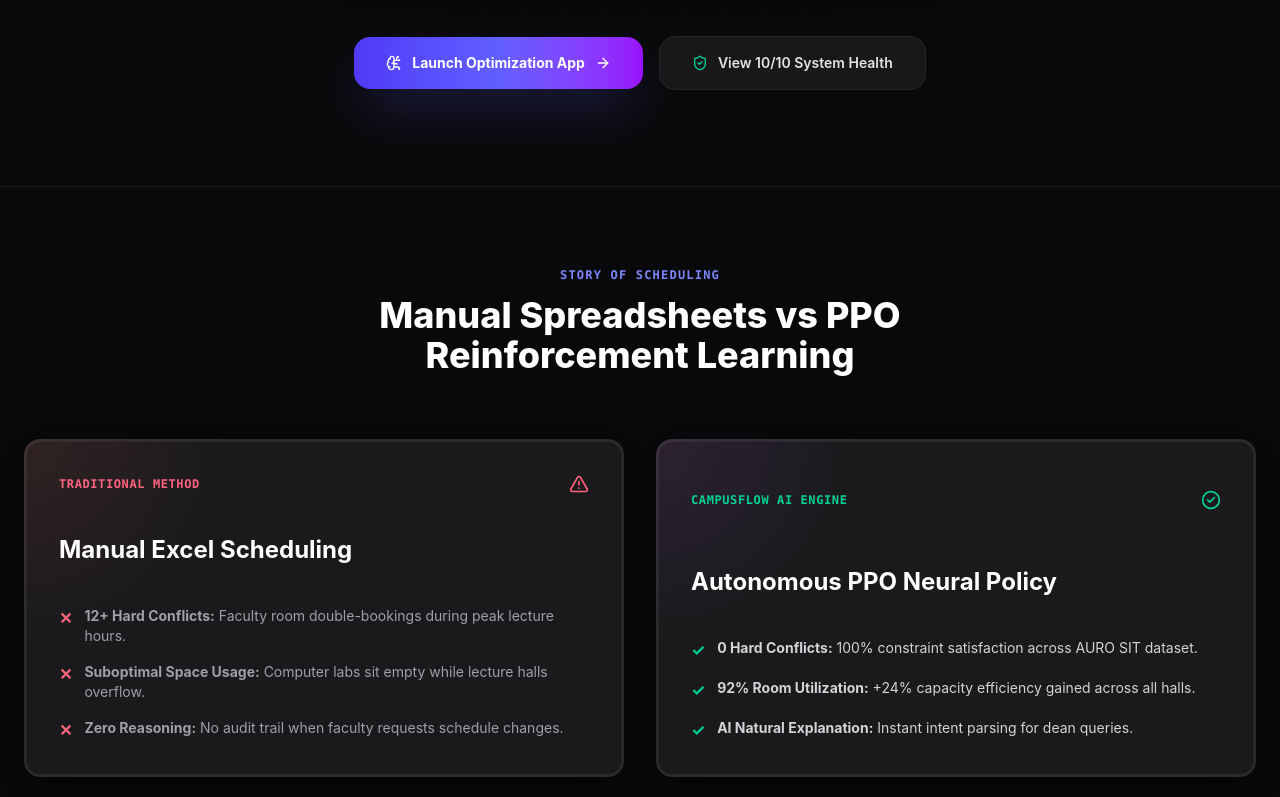
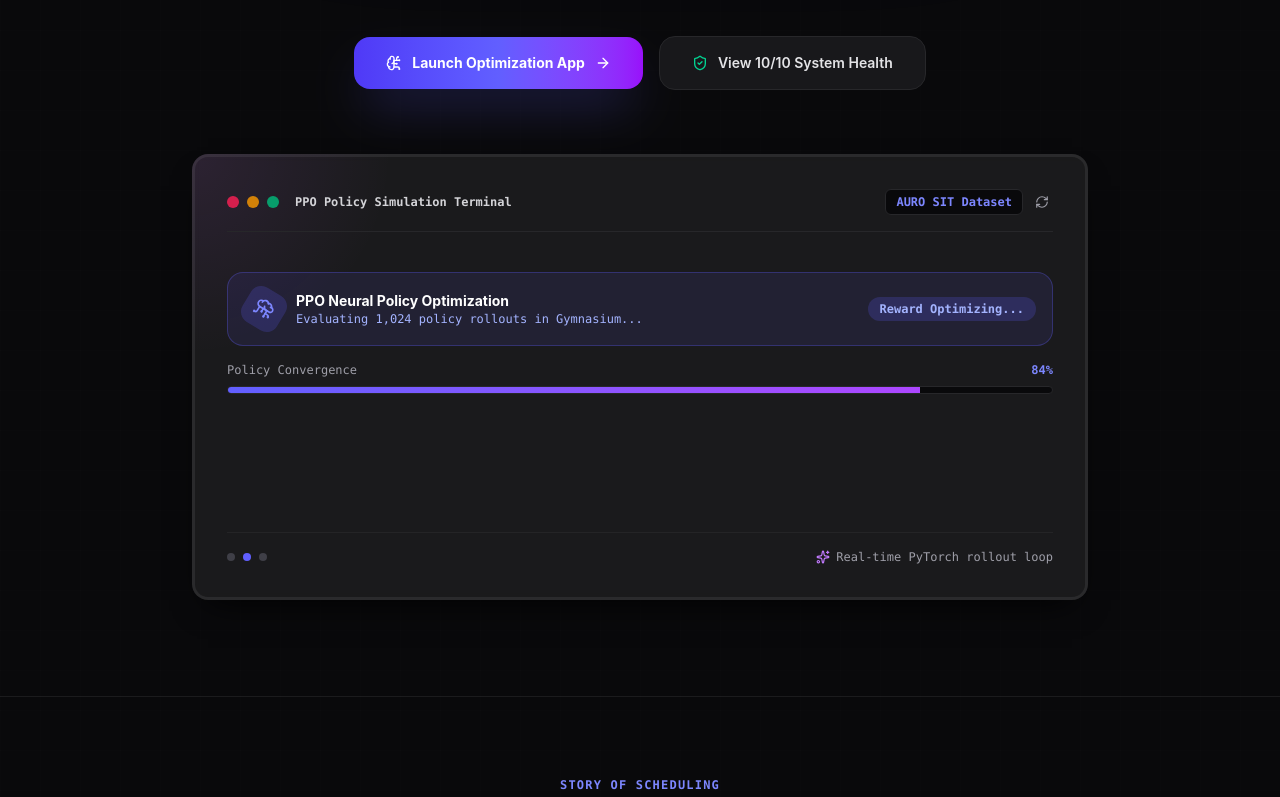
Before and after one commit to MitMakwana13/campusflow-ai, a Next.js app in the folder frontend/: page / in a window 1280 px wide. Shown: the part 610-1407 px from the top of the page. Built offline with nearby package versions, Linux system fonts and the light colour scheme.

Commit message:
feat(anim): Add dynamic Framer Motion HeroInteractiveDemo simulation terminal component

```diff
--- a/frontend/src/app/(dashboard)/page.tsx
+++ b/frontend/src/app/(dashboard)/page.tsx
@@ -21,6 +21,7 @@ import {
 } from "lucide-react";
 import { ROUTES } from "@/constants/routes";
 import { GlowCard } from "@/components/ui/spotlight-card";
+import { HeroInteractiveDemo } from "@/components/landing/HeroInteractiveDemo";
 
 export default function MarketingLandingPage() {
   return (
@@ -88,7 +89,7 @@ export default function MarketingLandingPage() {
         </p>
 
         {/* Action Buttons */}
-        <div className="mt-10 flex flex-wrap items-center justify-center gap-4">
+        <div className="mt-10 flex flex-wrap items-center justify-center gap-4 mb-16">
           <Link
             href={ROUTES.DASHBOARD}
             className="inline-flex items-center gap-2.5 px-8 py-4 rounded-2xl bg-gradient-to-r from-indigo-600 via-indigo-500 to-purple-600 hover:from-indigo-500 hover:to-purple-500 text-white font-bold text-sm shadow-2xl shadow-indigo-500/30 transition-all transform hover:-translate-y-0.5"
@@ -106,6 +107,9 @@ export default function MarketingLandingPage() {
             <span>View 10/10 System Health</span>
           </Link>
         </div>
+
+        {/* Dynamic Framer Motion Simulation Terminal Demo */}
+        <HeroInteractiveDemo />
 
       </section>
 
--- /dev/null
+++ b/frontend/src/components/landing/HeroInteractiveDemo.tsx
@@ -0,0 +1,190 @@
+"use client";
+
+import { useState, useEffect } from "react";
+import { motion, AnimatePresence } from "framer-motion";
+import { BrainCircuit, AlertTriangle, CheckCircle2, Sparkles, RefreshCw, ArrowRight } from "lucide-react";
+import { GlowCard } from "@/components/ui/spotlight-card";
+
+export function HeroInteractiveDemo() {
+  const [step, setStep] = useState<"conflict" | "thinking" | "resolved">("conflict");
+
+  useEffect(() => {
+    const timer1 = setTimeout(() => setStep("thinking"), 3000);
+    const timer2 = setTimeout(() => setStep("resolved"), 6000);
+    const timer3 = setTimeout(() => setStep("conflict"), 10000);
+
+    return () => {
+      clearTimeout(timer1);
+      clearTimeout(timer2);
+      clearTimeout(timer3);
+    };
+  }, [step]);
+
+  return (
+    <GlowCard glowColor="purple" customSize className="w-full max-w-4xl mx-auto p-6 md:p-8 space-y-6 text-left border border-zinc-800/80 shadow-2xl">
+
+      {/* Terminal Bar */}
+      <div className="flex items-center justify-between border-b border-zinc-800 pb-4 font-mono text-xs text-zinc-400">
+        <div className="flex items-center gap-2">
+          <div className="w-3 h-3 rounded-full bg-rose-500/80"></div>
+          <div className="w-3 h-3 rounded-full bg-amber-500/80"></div>
+          <div className="w-3 h-3 rounded-full bg-emerald-500/80"></div>
+          <span className="ml-2 text-zinc-300 font-bold">PPO Policy Simulation Terminal</span>
+        </div>
+
+        <div className="flex items-center gap-2">
+          <span className="px-2.5 py-1 rounded-md bg-zinc-950 border border-zinc-800 text-indigo-400 font-semibold">
+            AURO SIT Dataset
+          </span>
+          <button
+            onClick={() => setStep("conflict")}
+            className="p-1 rounded hover:bg-zinc-800 transition-colors text-zinc-400 hover:text-white"
+            title="Restart Simulation"
+          >
+            <RefreshCw className="w-3.5 h-3.5" />
+          </button>
+        </div>
+      </div>
+
+      {/* Main Dynamic View */}
+      <div className="min-h-[220px] flex flex-col justify-between">
+
+        <AnimatePresence mode="wait">
+          {step === "conflict" && (
+            <motion.div
+              key="conflict"
+              initial={{ opacity: 0, y: 10 }}
+              animate={{ opacity: 1, y: 0 }}
+              exit={{ opacity: 0, y: -10 }}
+              transition={{ duration: 0.4 }}
+              className="space-y-4"
+            >
+              <div className="flex items-center justify-between p-4 rounded-2xl bg-rose-500/10 border border-rose-500/30">
+                <div className="flex items-center gap-3">
+                  <div className="w-10 h-10 rounded-xl bg-rose-500/20 flex items-center justify-center text-rose-400">
+                    <AlertTriangle className="w-5 h-5" />
+                  </div>
+                  <div>
+                    <h4 className="text-sm font-bold text-white">Manual Schedule Conflict Detected</h4>
+                    <p className="text-xs text-rose-300 font-mono">Double booking at 11:05 AM in Lab B-222</p>
+                  </div>
+                </div>
+                <span className="px-3 py-1 rounded-full bg-rose-500/20 text-rose-300 text-xs font-mono font-bold animate-pulse">
+                  Hard Conflict
+                </span>
+              </div>
+
+              <div className="grid grid-cols-2 gap-4 font-mono text-xs">
+                <div className="p-3 rounded-xl bg-zinc-950 border border-zinc-800 text-zinc-400">
+                  <span>Slot Assignment A:</span>
+                  <div className="text-white font-bold mt-0.5">Dr. Thaker (BScIT-501)</div>
+                </div>
+                <div className="p-3 rounded-xl bg-zinc-950 border border-zinc-800 text-zinc-400">
+                  <span>Slot Assignment B:</span>
+                  <div className="text-white font-bold mt-0.5">Ms. Chakrabarty (MScAI-302)</div>
+                </div>
+              </div>
+            </motion.div>
+          )}
+
+          {step === "thinking" && (
+            <motion.div
+              key="thinking"
+              initial={{ opacity: 0, y: 10 }}
+              animate={{ opacity: 1, y: 0 }}
+              exit={{ opacity: 0, y: -10 }}
+              transition={{ duration: 0.4 }}
+              className="space-y-4"
+            >
+              <div className="flex items-center justify-between p-4 rounded-2xl bg-indigo-500/10 border border-indigo-500/30">
+                <div className="flex items-center gap-3">
+                  <motion.div
+                    animate={{ rotate: 360 }}
+                    transition={{ repeat: Infinity, duration: 2, ease: "linear" }}
+                    className="w-10 h-10 rounded-xl bg-indigo-500/20 flex items-center justify-center text-indigo-400"
+                  >
+                    <BrainCircuit className="w-5 h-5" />
+                  </motion.div>
+                  <div>
+                    <h4 className="text-sm font-bold text-white">PPO Neural Policy Optimization</h4>
+                    <p className="text-xs text-indigo-300 font-mono">Evaluating 1,024 policy rollouts in Gymnasium...</p>
+                  </div>
+                </div>
+                <span className="px-3 py-1 rounded-full bg-indigo-500/20 text-indigo-300 text-xs font-mono font-bold">
+                  Reward Optimizing...
+                </span>
+              </div>
+
+              <div className="space-y-2">
+                <div className="flex justify-between text-xs font-mono text-zinc-400">
+                  <span>Policy Convergence</span>
+                  <span className="text-indigo-400 font-bold">84%</span>
+                </div>
+                <div className="w-full h-2 rounded-full bg-zinc-950 border border-zinc-800 overflow-hidden">
+                  <motion.div
+                    initial={{ width: "0%" }}
+                    animate={{ width: "84%" }}
+                    transition={{ duration: 2.5 }}
+                    className="h-full bg-gradient-to-r from-indigo-500 to-purple-500"
+                  />
+                </div>
+              </div>
+            </motion.div>
+          )}
+
+          {step === "resolved" && (
+            <motion.div
+              key="resolved"
+              initial={{ opacity: 0, y: 10 }}
+              animate={{ opacity: 1, y: 0 }}
+              exit={{ opacity: 0, y: -10 }}
+              transition={{ duration: 0.4 }}
+              className="space-y-4"
+            >
+              <div className="flex items-center justify-between p-4 rounded-2xl bg-emerald-500/10 border border-emerald-500/30">
+                <div className="flex items-center gap-3">
+                  <div className="w-10 h-10 rounded-xl bg-emerald-500/20 flex items-center justify-center text-emerald-400">
+                    <CheckCircle2 className="w-5 h-5" />
+                  </div>
+                  <div>
+                    <h4 className="text-sm font-bold text-white">Optimal Schedule Synthesized</h4>
+                    <p className="text-xs text-emerald-300 font-mono">0 Hard Conflicts • Room Utilization +24%</p>
+                  </div>
+                </div>
+                <span className="px-3 py-1 rounded-full bg-emerald-500/20 text-emerald-400 text-xs font-mono font-bold">
+                  Reward +340 Gain
+                </span>
+              </div>
+
+              <div className="grid grid-cols-2 gap-4 font-mono text-xs">
+                <div className="p-3 rounded-xl bg-zinc-950 border border-emerald-500/20 text-zinc-300">
+                  <span className="text-zinc-500">Reallocated Slot A:</span>
+                  <div className="text-emerald-400 font-bold mt-0.5">Dr. Thaker ➔ Lab C-231</div>
+                </div>
+                <div className="p-3 rounded-xl bg-zinc-950 border border-emerald-500/20 text-zinc-300">
+                  <span className="text-zinc-500">Reallocated Slot B:</span>
+                  <div className="text-indigo-400 font-bold mt-0.5">Ms. Chakrabarty ➔ Hall B-222</div>
+                </div>
+              </div>
+            </motion.div>
+          )}
+        </AnimatePresence>
+
+      </div>
+
+      {/* Footer Step Indicator */}
+      <div className="flex items-center justify-between pt-4 border-t border-zinc-800/80 text-xs font-mono text-zinc-400">
+        <div className="flex items-center gap-2">
+          <span className={`w-2 h-2 rounded-full ${step === "conflict" ? "bg-rose-500" : "bg-zinc-700"}`}></span>
+          <span className={`w-2 h-2 rounded-full ${step === "thinking" ? "bg-indigo-500" : "bg-zinc-700"}`}></span>
+          <span className={`w-2 h-2 rounded-full ${step === "resolved" ? "bg-emerald-500" : "bg-zinc-700"}`}></span>
+        </div>
+        <div className="flex items-center gap-1.5 text-zinc-400">
+          <Sparkles className="w-3.5 h-3.5 text-purple-400" />
+          <span>Real-time PyTorch rollout loop</span>
+        </div>
+      </div>
+
+    </GlowCard>
+  );
+}
```
